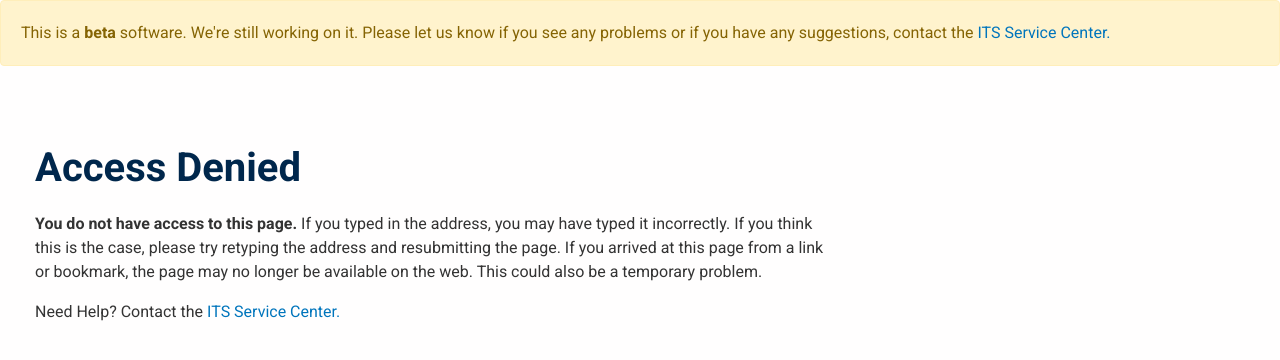
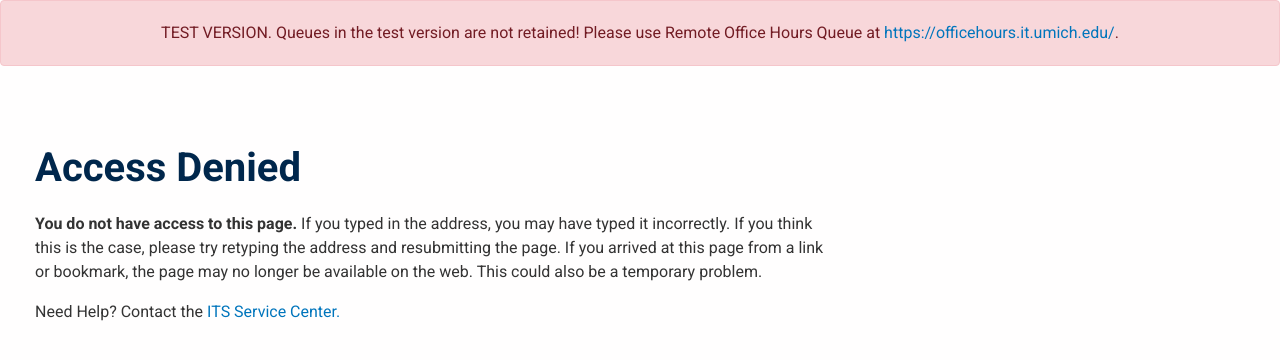
Before and after one commit to SI504/office-hours-app, a Django app: page /403/ in a window 1280 px wide. Shown: the part 70-430 px from the top of the page. Run offline with Django 3.2, Linux system fonts and the light colour scheme; parts of the project's set-up code (start-up, migrations or seed data) failed here and were passed over; some libraries are stand-ins or nearby versions.

Commit message:
Add special alert for dev env

```diff
--- a/src/officehours/settings.py
+++ b/src/officehours/settings.py
@@ -172,6 +172,7 @@ TEMPLATES = [
                 'django.contrib.auth.context_processors.auth',
                 'django.contrib.messages.context_processors.messages',
                 'officehours_ui.context_processors.feedback',
+                'officehours_ui.context_processors.debug',
                 'officehours_ui.context_processors.spa_globals',
             ],
         },
--- a/src/officehours_ui/context_processors.py
+++ b/src/officehours_ui/context_processors.py
@@ -3,6 +3,10 @@ from django.conf import settings
 
 def feedback(request):
     return {'FEEDBACK_EMAIL': getattr(settings, 'FEEDBACK_EMAIL', None)}
+
+
+def debug(request):
+    return {'DEBUG': settings.DEBUG}
 
 
 def spa_globals(request):
--- a/src/officehours_ui/templates/base.html
+++ b/src/officehours_ui/templates/base.html
@@ -61,9 +61,15 @@
     </nav>
   </header>
 
-  <div class="alert alert-warning" role="alert">
+  {% if DEBUG %}
+  <div class="alert alert-danger text-center" role="alert">
+    TEST VERSION. Queues in the test version are not retained! Please use Remote Office Hours Queue at <a href="https://officehours.it.umich.edu/">https://officehours.it.umich.edu/</a>.
+  </div>
+  {% else %}
+  <div class="alert alert-warning text-center" role="alert">
     This is a <strong>beta</strong> software. We're still working on it. Please let us know if you see any problems or if you have any suggestions, contact the <a href="http://its.umich.edu/help/" target="_blank">ITS Service Center.</a>
   </div>
+    {% endif %}
 
 	<div id="main-content" class="container" role="main">
     {% block content %}{% endblock %}
```
